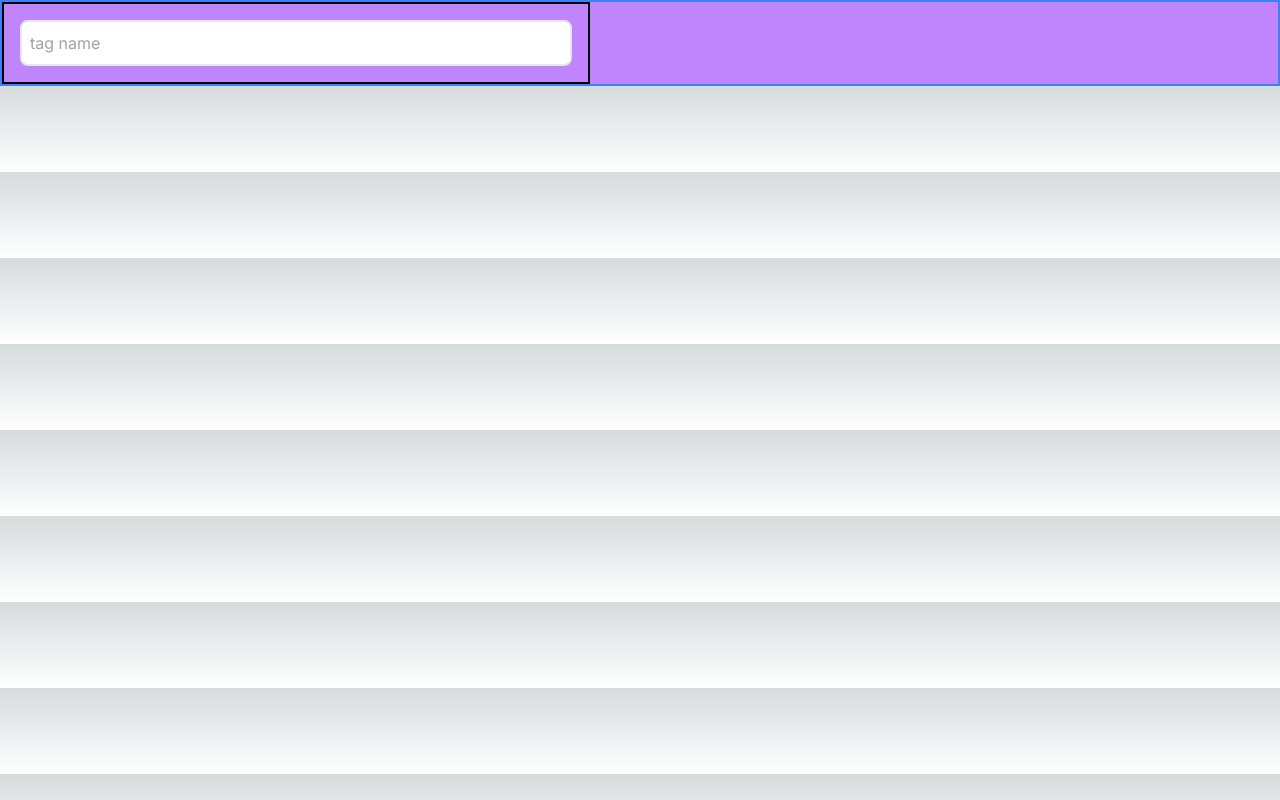
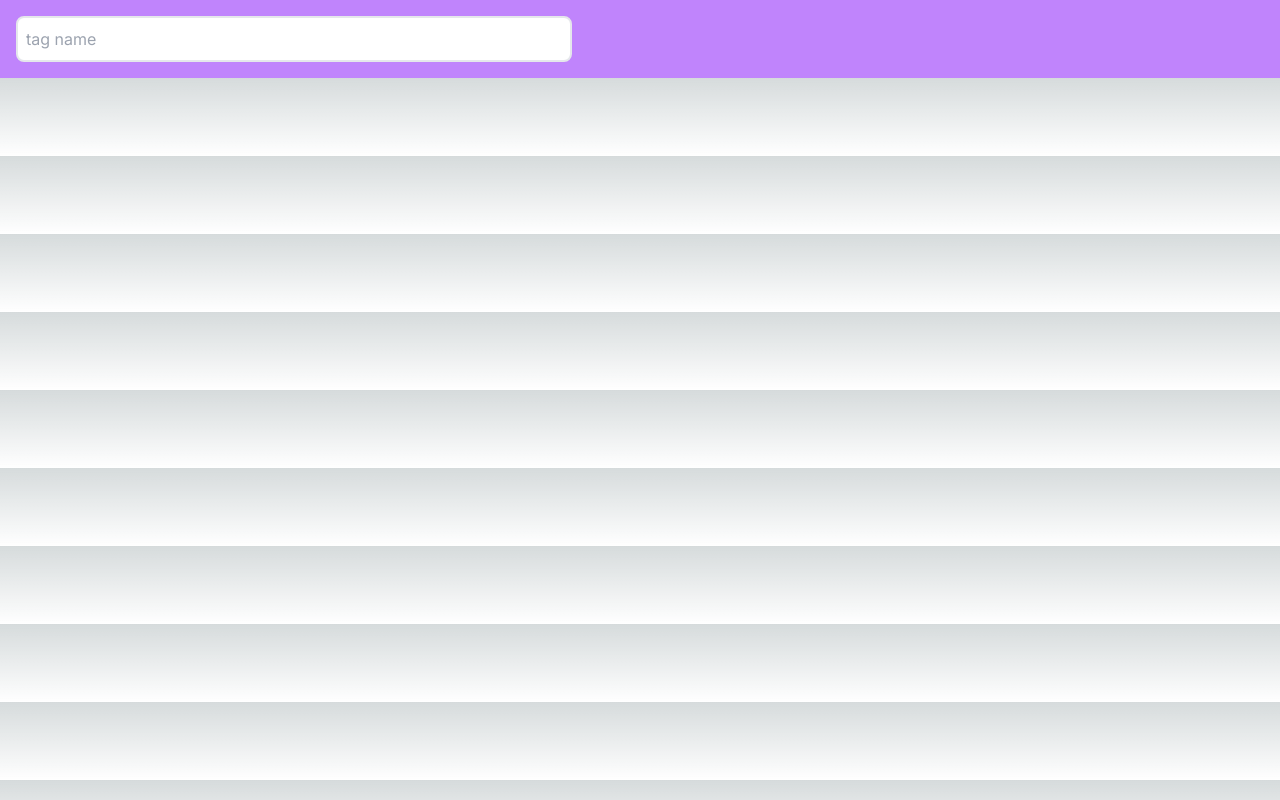
Before and after one commit to JumboCode/theatre-at-first, a Next.js app: page /tag-dropdown-test in a window 1280 px wide. Built offline with nearby package versions, Linux system fonts and the light colour scheme.

Commit message:
- tags wrap properly - Add tag button looks nicer - removed blue and black borders around component

```diff
--- a/src/app/tag-dropdown-test/page.tsx
+++ b/src/app/tag-dropdown-test/page.tsx
@@ -14,8 +14,8 @@ export default function testPage() {
 
     return (
         <main>
-            <div className="bg-purple-400 flex flex-col justify-center border-2 border-blue-500">
-                <div className="w-[588px] border-2 border-black">
+            <div className="bg-purple-400 flex flex-col justify-center">
+                <div className="w-[588px]">
                     <TagDropdown tags={allTags}></TagDropdown>
                 </div>
             </div>
--- a/src/components/TagDropdown.tsx
+++ b/src/components/TagDropdown.tsx
@@ -99,14 +99,7 @@ export default function TagDropdown(props: TagDropdownProps) {
 
     return (
         <div className="flex flex-col p-4 gap-[10px]">
-            <div className="relative">
-                {searchInput != "" && (
-                    <button
-                        onClick={handleAdd}
-                        className="text-blue-600 absolute right-0 py-3 px-4"
-                    >
-                        Add tag
-                    </button>)}
+            <div className="flex flex-row gap-1 align-middle">
                 <input
                     onClick={handleClick}
                     onInput={handleSearch}
@@ -115,6 +108,13 @@ export default function TagDropdown(props: TagDropdownProps) {
                     placeholder="tag name"
                     className="flex flex-col justify-center pl-2 border-2 rounded-lg h-[46px] w-[100%] text-black"
                 />
+                {searchInput != "" && (
+                    <button
+                        onClick={handleAdd}
+                        className="text-blue-600 bg-white rounded-lg py-2 px-3 min-w-min whitespace-nowrap"
+                    >
+                        Add tag
+                    </button>)}
             </div>
             {display && (
                 <div
@@ -134,7 +134,7 @@ export default function TagDropdown(props: TagDropdownProps) {
             )}
             {/* if at least one tag is selected, show the div*/}
             {selectedTags.length > 0 && (
-                <div className="flex flex-row gap-2 justify-start">
+                <div className="flex flex-row gap-2 justify-start flex-wrap">
                     {selectedTags.map((selectedTag) => (
                         <div
                             key={selectedTag}
```
